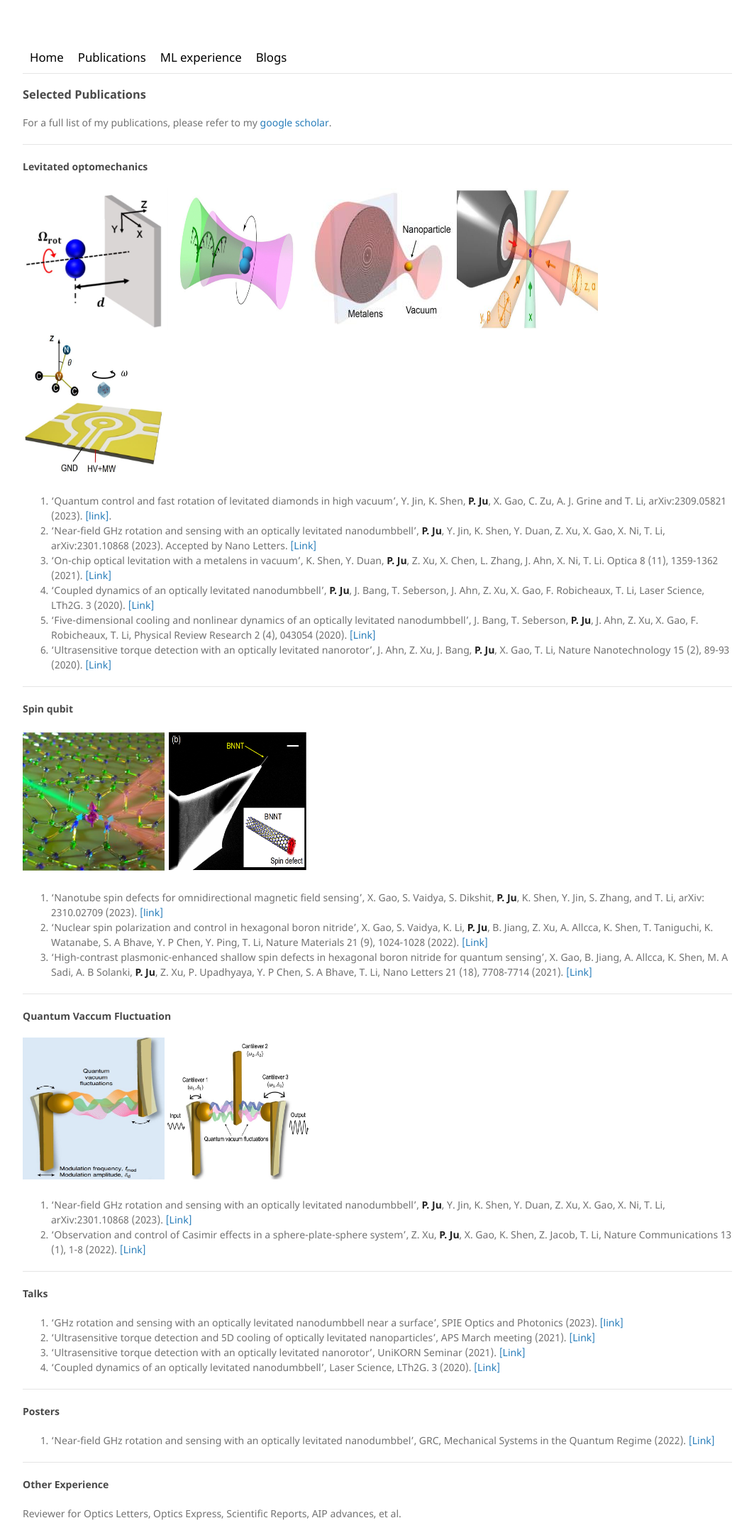
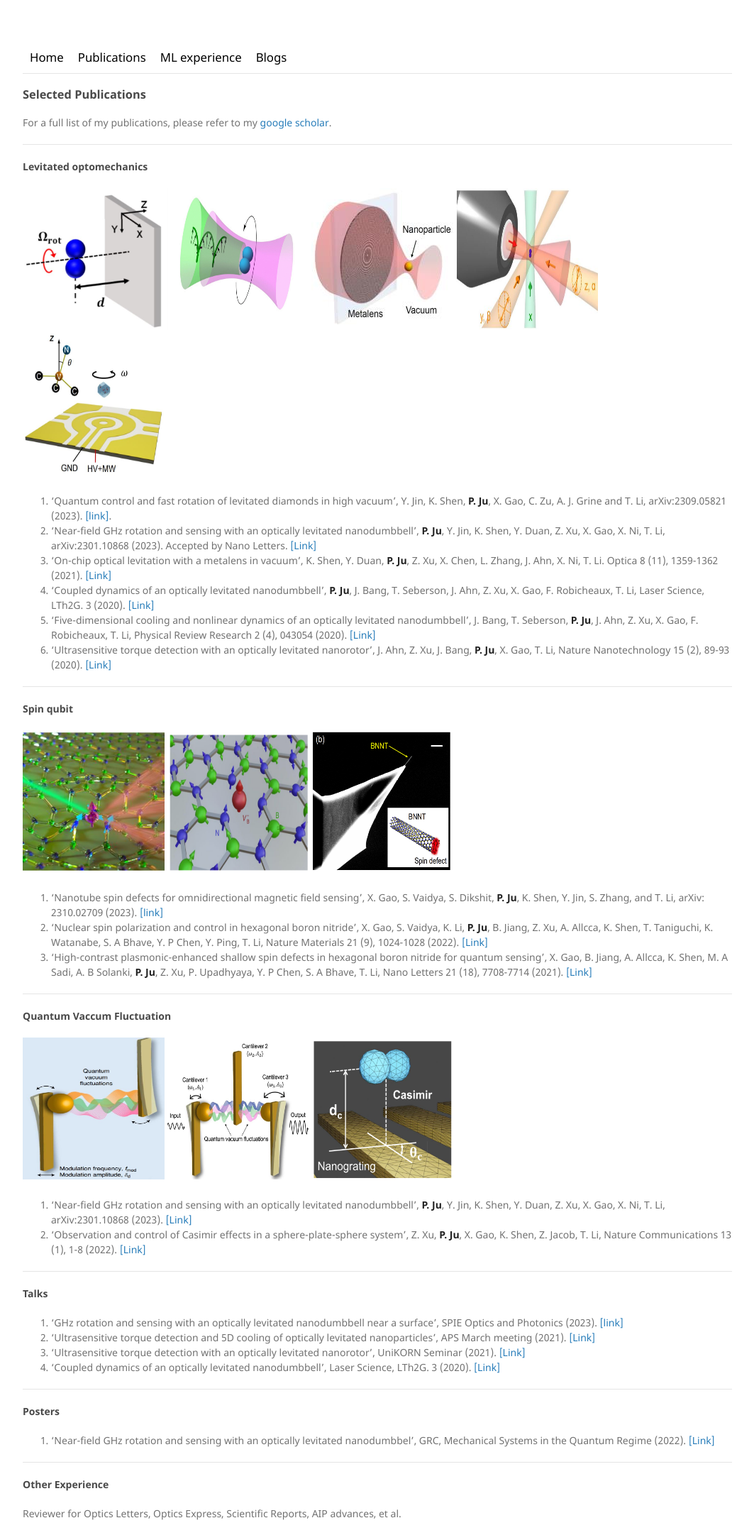
Before and after one commit to peng-ju/peng-ju.github.io, a Jekyll site: the page built from publications/index.md, in a window 1280 px wide. Shown: the whole page at 71% size, without its empty margins (108-1171 px from the left). Built offline with Jekyll 4.4.1, drawn with Linux system fonts in a browser that asks for light colours.

Commit message:
update new publication

```diff
--- a/publications/index.md
+++ b/publications/index.md
@@ -24,6 +24,7 @@ For a full list of my publications, please refer to my [google scholar](https://
 ---
 #### Spin qubit
 [<img src="img/HBN.JPG"  width=200px height=200px />](img/HBN.JPG)
+[<img src="img/HBN_2d.png"  width=200px height=200px />](img/HBN_2d.png)
 [<img src="img/HBN_nanotube.png"  width=200px height=200px />](img/HBN_nanotube.png)
 
 3. 'Nanotube spin defects for omnidirectional magnetic field sensing', X. Gao, S. Vaidya, S. Dikshit, **P. Ju**, K. Shen, Y. Jin, S. Zhang, and T. Li, arXiv: 2310.02709 (2023). [[link]](https://arxiv.org/pdf/2310.02709.pdf)
@@ -34,6 +35,7 @@ For a full list of my publications, please refer to my [google scholar](https://
 #### Quantum Vaccum Fluctuation
 [<img src="img/Casimir1.JPG"  width=200px height=200px />](img/Casimir1.JPG)
 [<img src="img/Casimir2.JPG"  width=200px height=200px />](img/Casimir2.JPG)
+[<img src="img/Casimir_nanodumbbell.png"  width=200px height=200px />](img/Casimir_nanodumbbell.png)
 
 2. 'Near-field GHz rotation and sensing with an optically levitated nanodumbbell', **P. Ju**, Y. Jin, K. Shen, Y. Duan, Z. Xu, X. Gao, X. Ni, T. Li, arXiv:2301.10868 (2023). [[Link]](https://arxiv.org/abs/2301.10868)
 1. 'Observation and control of Casimir effects in a sphere-plate-sphere system', Z. Xu, **P. Ju**, X. Gao, K. Shen, Z. Jacob, T. Li, Nature Communications 13 (1), 1-8 (2022). [[Link]](https://www.nature.com/articles/s41467-022-33915-4)
```
Also changed, not shown: publications/img/Casimir_nanodumbbell.png (added), publications/img/HBN_2d.png (added).
